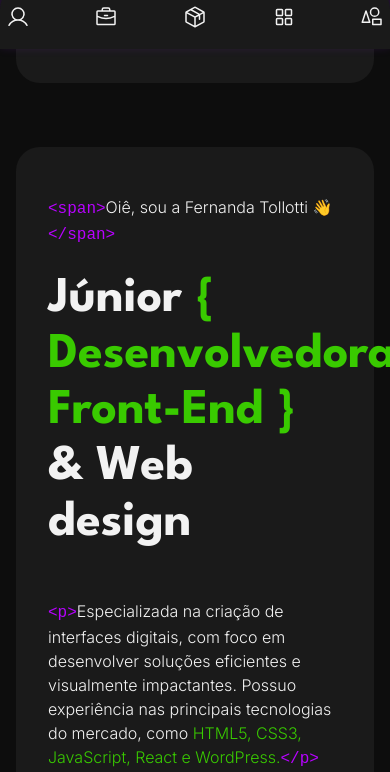
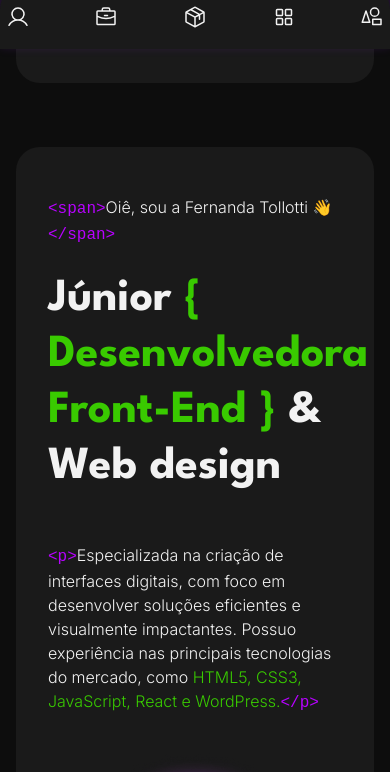
Before and after one commit to fernandatollotti/portfolio, a React (Create React App) app: page / in a window 390 px wide. Shown: the part 795-1567 px from the top of the page. Built offline with nearby package versions, Linux system fonts and the light colour scheme.

Commit message:
style: adjust heading sizes and update about component min-width for responsiveness

```diff
--- a/src/pages/About/About.css
+++ b/src/pages/About/About.css
@@ -13,7 +13,7 @@
 
 .about__image {text-align: center;}
 
-@media (min-width: 768px) {
+@media (min-width: 992px) {
   .about {
     flex-direction: row;
     align-items: center;
--- a/src/styles/global.css
+++ b/src/styles/global.css
@@ -32,8 +32,8 @@
   --font-base: 1rem;
   --heading-sm: 1.25rem;
   --heading-md: 1.875rem;
-  --heading-lg: 2.625rem;
-  --heading-xl: 3.125rem;
+  --heading-lg: 2.5rem;
+  --heading-xl: 2.875rem;
 
   /* font weight */
   --weight-light: 300;
```
